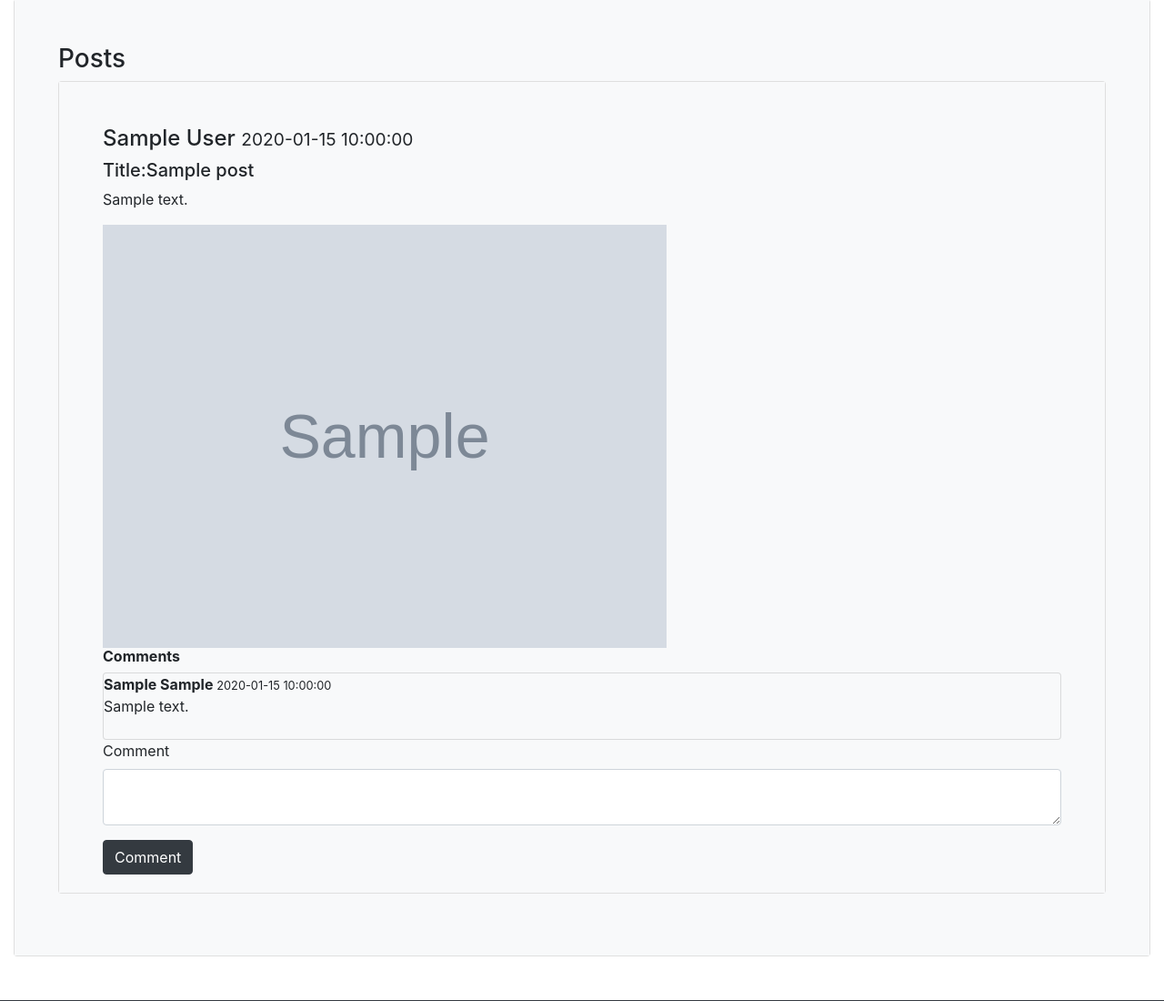
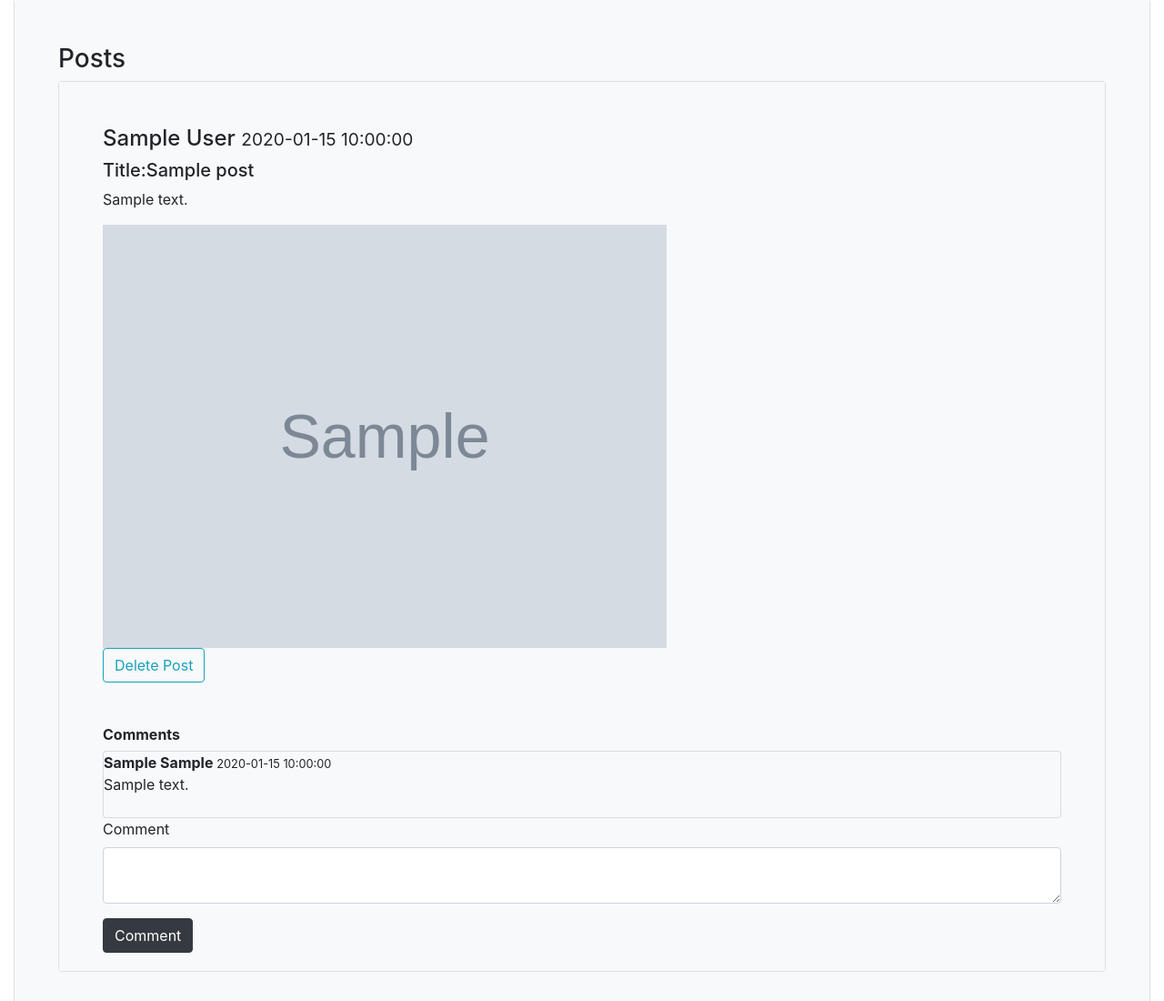
Before and after one commit to davdbryson456/site, a Flask app: page /hyperdiscussons/ in a window 1280 px wide. Shown: the part 787-1887 px from the top of the page at 91% size. Run offline with Flask 2, Linux system fonts and the light colour scheme; a user stored in the database is signed in; tables that the repository leaves empty hold one stand-in row (values such as "Sample post"); grey boxes marked "Sample" are stand-in pictures; some libraries are stand-ins or nearby versions.

Commit message:
post delete working and picture delete

```diff
--- a/app/forms.py
+++ b/app/forms.py
@@ -85,3 +85,9 @@ class addtocart(Form):
 
     item_name = HiddenField()
     item_price = HiddenField()
+
+
+class Deletepost(Form):
+
+    postId = HiddenField()
+    pic_name = HiddenField()
--- a/app/models.py
+++ b/app/models.py
@@ -78,10 +78,12 @@ class Post(db.Model):
 
     photopath = db.Column(db.String(255), nullable=True)
 
+    username = db.Column(db.String(255), nullable=False)
+
     comments = db.relationship('Comment', backref='post', lazy=True)
 
 
-    def __init__(self, title, content, user_fname, user_lname, date_posted, photopath):
+    def __init__(self, title, content, user_fname, user_lname, date_posted, photopath, username):
 
         self.title = title
 
@@ -94,6 +96,8 @@ class Post(db.Model):
         self.date_posted = date_posted
 
         self.photopath = photopath
+
+        self.username = username
 
     def __repr__(self):
         return f"Post('{self.title}', '{self.date_posted}')"
--- a/app/templates/hyperdiscussons.html
+++ b/app/templates/hyperdiscussons.html
@@ -45,6 +45,7 @@
 
 
 
+
 <div class="card ">
 
  <div class="card-body px-lg-5 pt-5 bg-light ">
@@ -58,19 +59,43 @@
             <div class="card-body px-lg-5 pt-5 bg-light">
 
 
+
             <h4>{{a.user_fname}} {{ a.user_lname }}  <small>{{a.date_posted}}</small> </h4>
 
             <h5>Title:{{ a.title }}</h5>
 
             <p>{{ a.content }}</p>
 
+
             {% if a.photopath %}
                 <img src="{{ url_for('static',filename= "post_photos/" + a.photopath ) }}"  class="img-fluid" alt="" height="420" width="620">
                 <br>
             {% else %}
-
             {% endif %}
 
+
+
+            {% if current_user.username == a.username or current_user.is_admin %}
+
+
+                <form action= "{{ url_for('hyperdiscussons') }}" method="post" >
+
+
+                     {{ delete.postId(value = a.id) }}
+
+                     {{delete.pic_name(value = a.photopath)}}
+
+                     {{ delete.csrf_token }}
+
+                      <button type="submit" class="btn btn-outline-info">Delete Post</button>
+
+                </form>
+
+                <br>
+                <br>
+
+            {% else %}
+            {% endif %}
 
 
 
--- a/app/views.py
+++ b/app/views.py
@@ -3,7 +3,7 @@ from app import app, db
 from flask import render_template, url_for, flash, redirect, request, abort, session
 from app import mail
 from flask_mail import Message
-from app.forms import Signup, contactform, Login, Uploadvids, _Post, _Comment, Add_newbook, Add_usedbook, Add_supplies, Add_accessories, addtocart
+from app.forms import Signup, contactform, Login, Uploadvids, _Post, _Comment, Add_newbook, Add_usedbook, Add_supplies, Add_accessories, addtocart, Deletepost
 from .models import Users, Post, Comment, NewBook, UsedBook, Supplies, Accessories, Orders
 from sqlalchemy.exc import IntegrityError
 from flask_login import login_user, logout_user, current_user, login_required,UserMixin
@@ -56,6 +56,10 @@ def hyperdiscussons():
 
     post = _Post()
     comment = _Comment()
+    delete = Deletepost()
+
+    # POST SECTION  ####################################################################################
+
 
     if request.method == 'POST' and post.validate_on_submit():
 
@@ -71,7 +75,7 @@ def hyperdiscussons():
             photo.save("/".join([target, photoname]))
 
             timestamp = ctime()
-            newpost = Post(post.title.data, post.content.data, current_user.first_name, current_user.last_name, timestamp, photoname)
+            newpost = Post(post.title.data, post.content.data, current_user.first_name, current_user.last_name, timestamp, photoname, current_user.username)
             db.session.add(newpost)
             db.session.commit()
             flash('Posted!', 'success')
@@ -82,7 +86,7 @@ def hyperdiscussons():
             timestamp = ctime()
 
             photoname = None
-            newpost = Post(post.title.data, post.content.data, current_user.first_name, current_user.last_name, timestamp, photoname)
+            newpost = Post(post.title.data, post.content.data, current_user.first_name, current_user.last_name, timestamp, photoname, current_user.username)
             db.session.add(newpost)
             db.session.commit()
             flash('Posted!', 'success')
@@ -101,8 +105,39 @@ def hyperdiscussons():
         return redirect(url_for('hyperdiscussons'))
 
 
+
+    # DELETE POST SECTION ############################################################################################3
+    if request.method == 'POST' and delete.validate_on_submit():
+
+        post_ident = delete.postId.data
+        picture_path = delete.pic_name.data
+
+        if is_filled(picture_path)==True:
+
+            target = os.path.join(APP_ROOT, 'static/post_photos/')
+
+            os.remove("/".join([target, picture_path]))
+
+
+        del_post = Post.query.filter_by(id=post_ident).first()
+        del_comments = Comment.query.filter_by(post_id=post_ident).all()
+
+
+        for i in del_comments:
+            db.session.delete(i)
+            db.session.commit()
+
+        db.session.delete(del_post)
+        db.session.commit()
+
+        flash('Post Deleted!', 'success')
+        return redirect(url_for('hyperdiscussons'))
+
+
+
+
     content = get_posts()
-    return render_template('hyperdiscussons.html', post=post, content=content, comment=comment)
+    return render_template('hyperdiscussons.html', post=post, content=content, comment=comment, delete=delete)
 
 
 
@@ -483,6 +518,8 @@ def is_filled(data):
       return False
    if data == []:
       return False
+   if data =='None':
+       return False
    return True
 
 #Flask admin settings
```
Also changed, not shown: migrations/versions/23c0c71b52ad_.py (added, +49 -0 lines).
